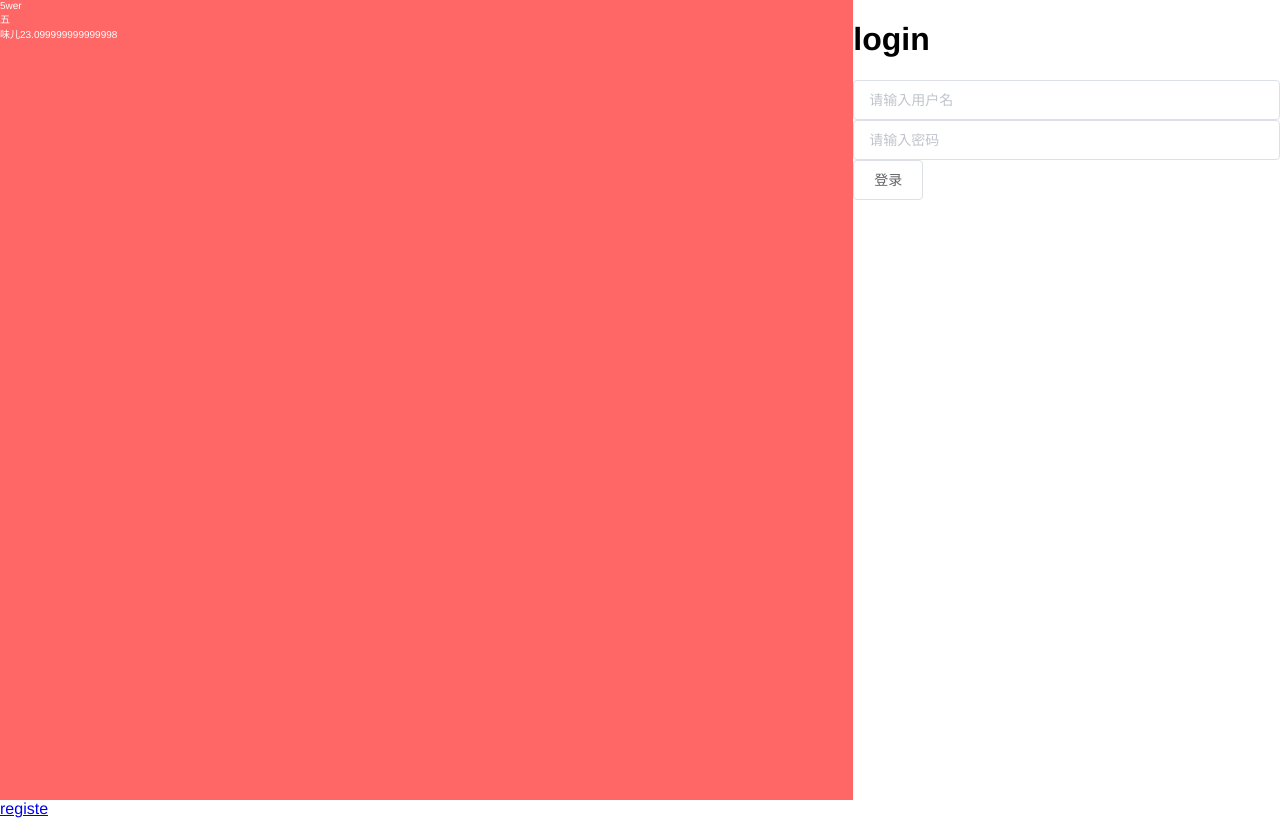
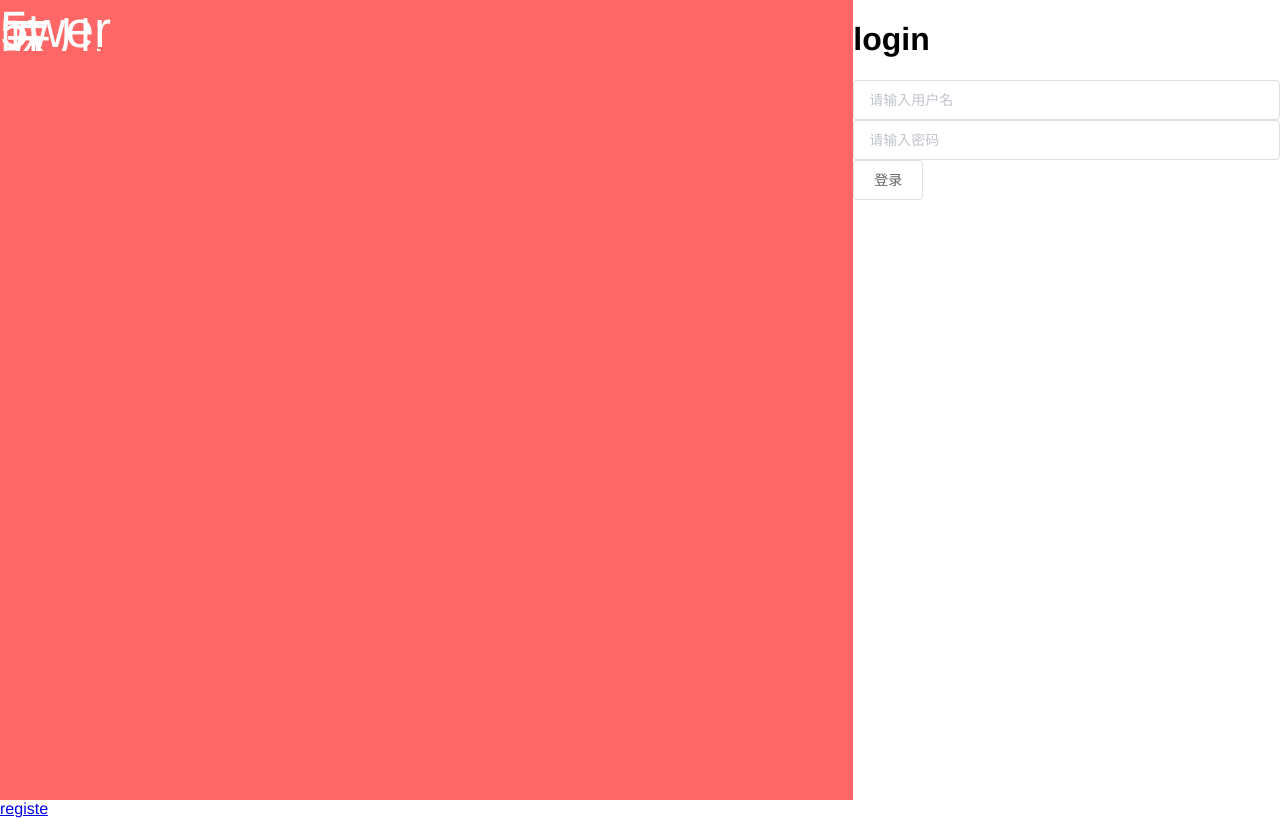
Before and after one commit to 5wer/client, a Vue app: page / in a window 1280 px wide. Built offline with nearby package versions, Linux system fonts and the light colour scheme.

Commit message:
熟悉es6-ts-vue-class-component的书写规范

```diff
--- a/package.json
+++ b/package.json
@@ -10,11 +10,14 @@
   },
   "dependencies": {
     "element-ui": "^2.4.5",
+    "lodash": "^4.17.11",
+    "moment": "^2.22.2",
     "vue": "^2.5.17",
     "vue-class-component": "^6.0.0",
     "vue-property-decorator": "^7.0.0",
     "vue-router": "^3.0.1",
-    "vuex": "^3.0.1"
+    "vuex": "^3.0.1",
+    "vuex-class": "^0.3.1"
   },
   "devDependencies": {
     "@types/chai": "^4.1.0",
--- a/src/components/Logo.vue
+++ b/src/components/Logo.vue
@@ -1,10 +1,8 @@
 <template>
-  <div>
-    <div class="_logo">
-      <div class="name">5wer</div>
-      <div class="wu">五</div>
-      <div class="wer">味儿{{height}}</div>
-    </div>
+  <div class="__logo__" v-bind:style="{height: `${height}px`, width: `${width}px`,fontSize: `${height}px`}">
+    <div class="name">5wer</div>
+    <div class="wu" v-bind:style="{height:`${height}px`}">五</div>
+    <div class="wer" v-bind:style="{height:`${size}px`}">味儿{{height}}</div>
   </div>
 </template>
 
@@ -13,17 +11,27 @@ import { Component, Prop, Vue } from 'vue-property-decorator';
 
 @Component
 export default class Logo extends Vue {
-  @Prop(Number) private size!: number;
+  // 如果prop没有非空校验符就需要要有默认值, 在修饰符@Propde option中加入default属性定义的初始值不行
+  // 必须给成员直接赋值, 这个值就是默认值
+  @Prop({ default: 128 })
+  private size!: number;
   get height(): number {
-    return this.size * 0.7;
+    return this.size * 0.4;
+  }
+  get width(): number {
+    return this.size;
   }
 }
 </script>
 
 <!-- Add "scoped" attribute to limit CSS to this component only -->
-<style lang="less">
-._logo {
+<style lang="less" scoped>
+.__logo__ {
   position: relative;
+  overflow: hidden;
+  div {
+    position: absolute;
+  }
   .name {
     width: 100%;
   }
--- a/src/views/Start/Login.vue
+++ b/src/views/Start/Login.vue
@@ -3,7 +3,7 @@
     <el-row class="wrap">
       <el-col :span="16" class="left">
         <div class="logoWrap">
-          <LogoIcon v-bind:size="33" class="logo"/>
+          <LogoIcon v-bind:size="128" class="logo"/>
         </div>
       </el-col>
       <el-col :span="8" class="right">
@@ -58,9 +58,6 @@ export default class Login extends Vue {
         position: relative;
         height: 100%;
         .logo {
-          margin: 0 auto;
-          vertical-align: middle;
-          display: inline-block;
         }
       }
     }
```
Also changed, not shown: 1 other file (tests, documents, lock files or other folders).
